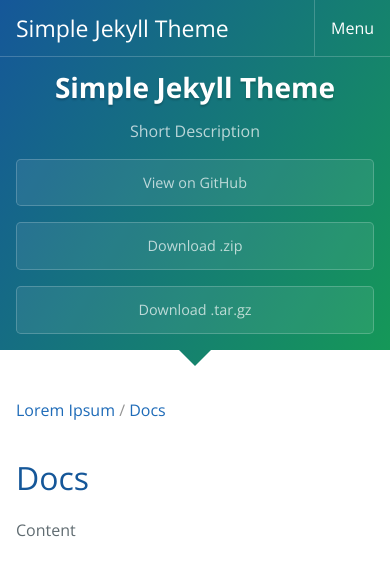
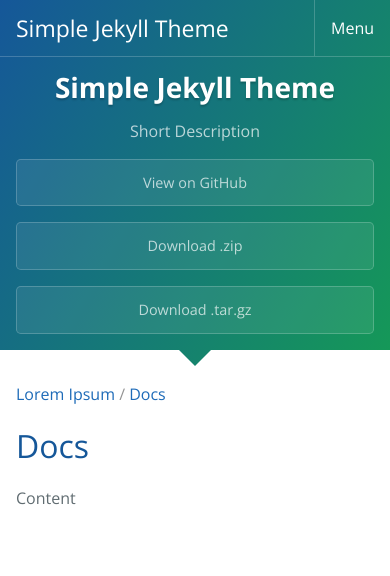
Before and after one commit to kosatyi/sjt, a Jekyll site: the page built from docs/index.md, in a window 390 px wide. Shown: the top 576 px of the page. Built offline with Jekyll 4.4.1, drawn with Linux system fonts in a browser that asks for light colours; our own code applies the rules of GitHub Pages for plain Markdown files.

Commit message:
add breadcrumbs

```diff
--- a/_sass/main.scss
+++ b/_sass/main.scss
@@ -434,7 +434,7 @@ ol.page-breadcrumbs{
   margin:1rem 0;
   padding:0;
   @media screen and (max-width: 42em) {
-    padding: 2rem 0 1rem 0;
+    margin: 2rem 0 1rem 0;
   }
   >li{
     margin:0;
--- a/assets/css/main.css
+++ b/assets/css/main.css
@@ -1557,7 +1557,7 @@ ol.page-breadcrumbs {
 @media screen and (max-width: 42em) {
   /* line 433, ../../_sass/main.scss */
   ol.page-breadcrumbs {
-    padding: 2rem 0 1rem 0;
+    margin: 2rem 0 1rem 0;
   }
 }
 /* line 439, ../../_sass/main.scss */
```
